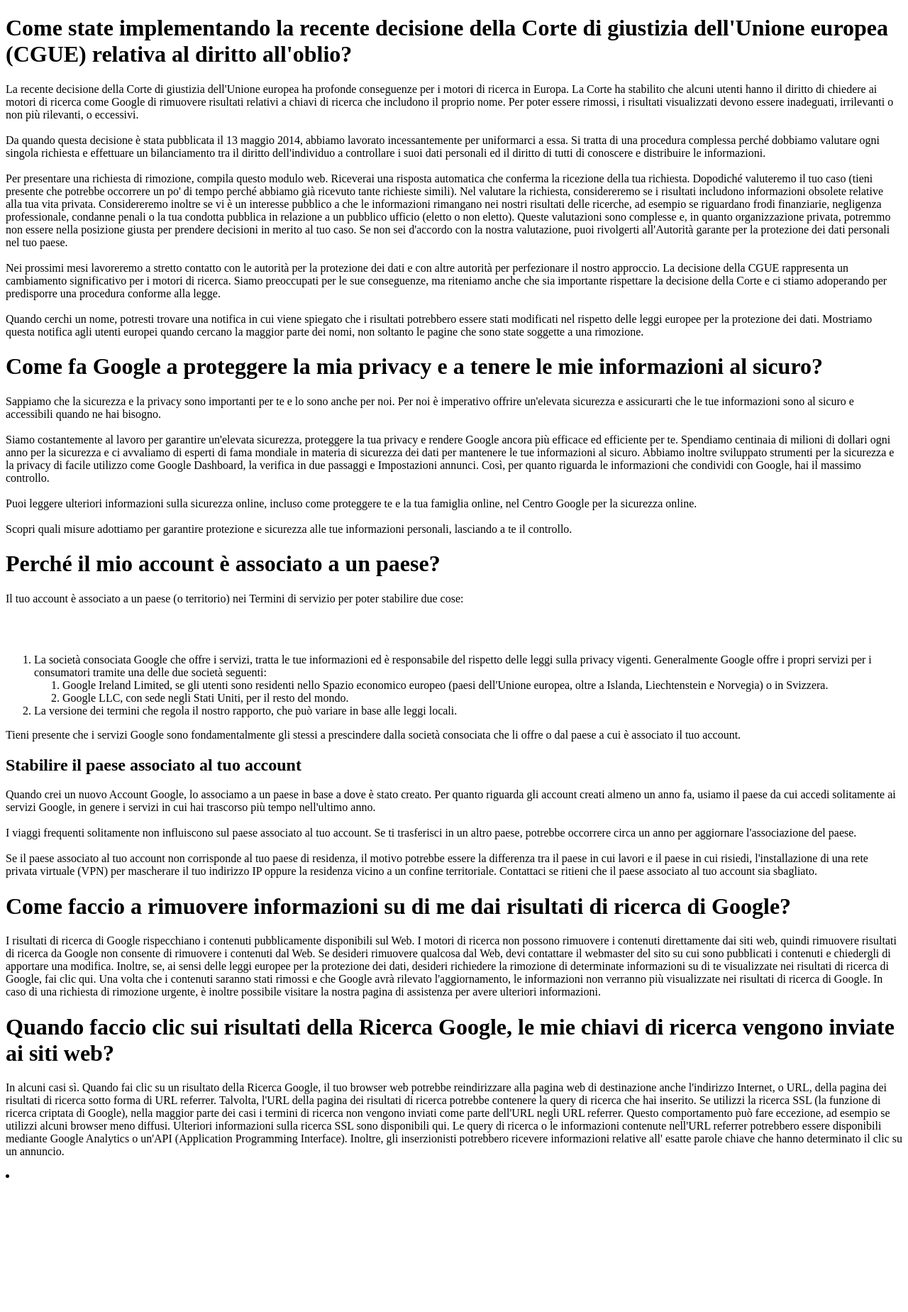
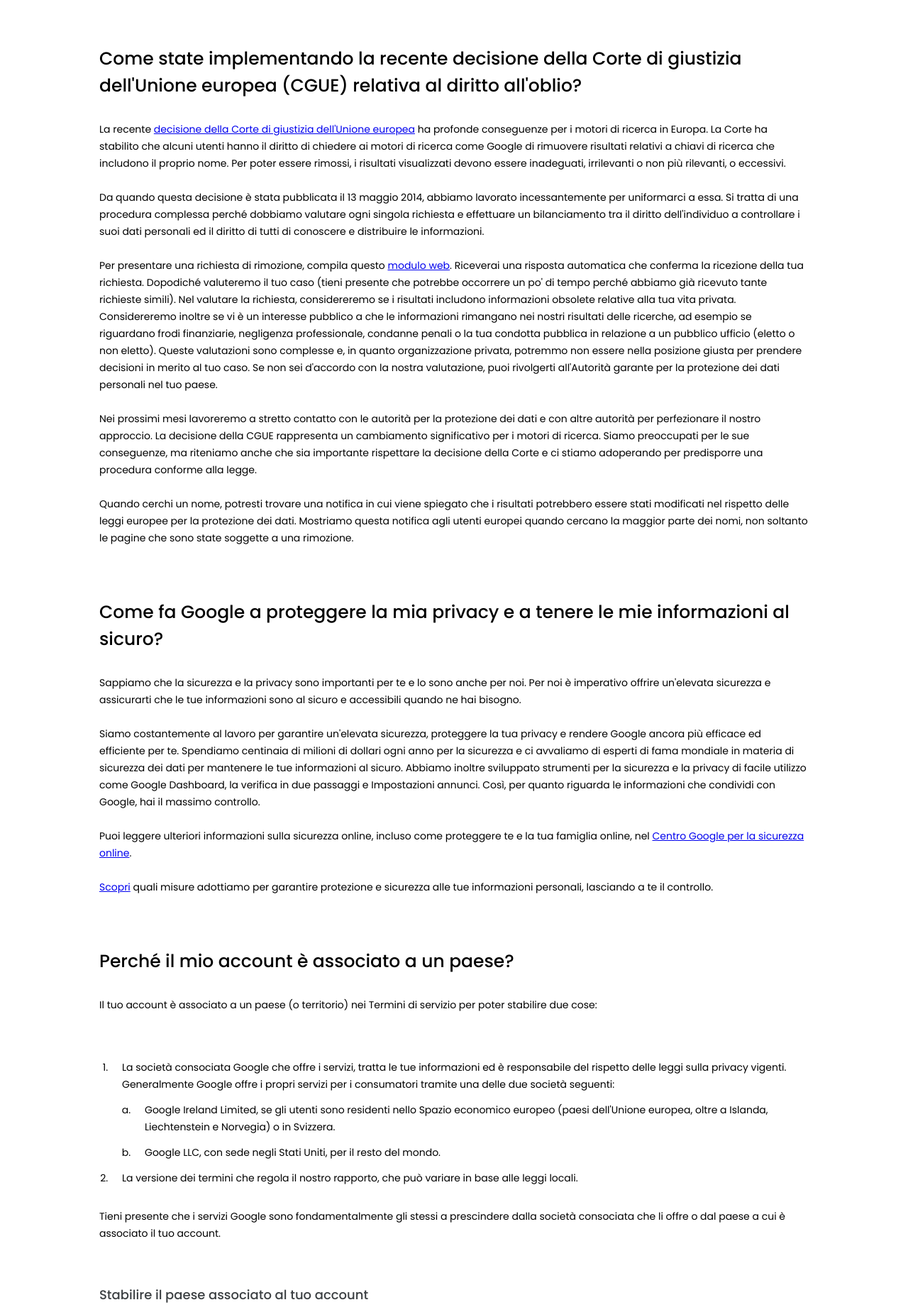
Before and after one commit to LauraMargherita25/php-google-faq, a PHP site: page / in a window 1280 px wide. Shown: the top 1849 px of the page at 71% size. Before the commit the page ends 1660 px from the top, so only its background shows below. Run offline with PHP 8.4, Linux system fonts and the light colour scheme.

Commit message:
Added style

```diff
--- a/index.php
+++ b/index.php
@@ -4,18 +4,25 @@
     <meta charset="UTF-8">
     <meta http-equiv="X-UA-Compatible" content="IE=edge">
     <meta name="viewport" content="width=device-width, initial-scale=1.0">
+
     <title>php-google-faq</title>
+
+    <link rel="stylesheet" href="style/style.css">
+    <link rel="preconnect" href="https://fonts.googleapis.com">
+    <link rel="preconnect" href="https://fonts.gstatic.com" crossorigin>
+    <link href="https://fonts.googleapis.com/css2?family=Poppins:wght@100;200;300;400;500&display=swap" rel="stylesheet">
 </head>
 <body>
+    <main>
         <?php
             $arrFaqs = [
                 [
                     "question" => "<h1>Come state implementando la recente decisione della Corte di giustizia dell'Unione europea (CGUE) relativa al diritto all'oblio?</h1>",
-                "answer" => "<p>La recente decisione della Corte di giustizia dell'Unione europea ha profonde conseguenze per i motori di ricerca in Europa. La Corte ha stabilito che alcuni utenti hanno il diritto di chiedere ai motori di ricerca come Google di rimuovere risultati relativi a chiavi di ricerca che includono il proprio nome. Per poter essere rimossi, i risultati visualizzati devono essere inadeguati, irrilevanti o non più rilevanti, o eccessivi.<br/>
+                    "answer" => "<p>La recente <a href=\"#\">decisione della Corte di giustizia dell'Unione europea</a> ha profonde conseguenze per i motori di ricerca in Europa. La Corte ha stabilito che alcuni utenti hanno il diritto di chiedere ai motori di ricerca come Google di rimuovere risultati relativi a chiavi di ricerca che includono il proprio nome. Per poter essere rimossi, i risultati visualizzati devono essere inadeguati, irrilevanti o non più rilevanti, o eccessivi.<br/>
                     <br/>
                     Da quando questa decisione è stata pubblicata il 13 maggio 2014, abbiamo lavorato incessantemente per uniformarci a essa. Si tratta di una procedura complessa perché dobbiamo valutare ogni singola richiesta e effettuare un bilanciamento tra il diritto dell'individuo a controllare i suoi dati personali ed il diritto di tutti di conoscere e distribuire le informazioni.<br/>
                     <br/>
-                Per presentare una richiesta di rimozione, compila questo modulo web. Riceverai una risposta automatica che conferma la ricezione della tua richiesta. Dopodiché valuteremo il tuo caso (tieni presente che potrebbe occorrere un po' di tempo perché abbiamo già ricevuto tante richieste simili). Nel valutare la richiesta, considereremo se i risultati includono informazioni obsolete relative alla tua vita privata. Considereremo inoltre se vi è un interesse pubblico a che le informazioni rimangano nei nostri risultati delle ricerche, ad esempio se riguardano frodi finanziarie, negligenza professionale, condanne penali o la tua condotta pubblica in relazione a un pubblico ufficio (eletto o non eletto). Queste valutazioni sono complesse e, in quanto organizzazione privata, potremmo non essere nella posizione giusta per prendere decisioni in merito al tuo caso. Se non sei d'accordo con la nostra valutazione, puoi rivolgerti all'Autorità garante per la protezione dei dati personali nel tuo paese.<br/>
+                    Per presentare una richiesta di rimozione, compila questo <a href=\"#\">modulo web</a>. Riceverai una risposta automatica che conferma la ricezione della tua richiesta. Dopodiché valuteremo il tuo caso (tieni presente che potrebbe occorrere un po' di tempo perché abbiamo già ricevuto tante richieste simili). Nel valutare la richiesta, considereremo se i risultati includono informazioni obsolete relative alla tua vita privata. Considereremo inoltre se vi è un interesse pubblico a che le informazioni rimangano nei nostri risultati delle ricerche, ad esempio se riguardano frodi finanziarie, negligenza professionale, condanne penali o la tua condotta pubblica in relazione a un pubblico ufficio (eletto o non eletto). Queste valutazioni sono complesse e, in quanto organizzazione privata, potremmo non essere nella posizione giusta per prendere decisioni in merito al tuo caso. Se non sei d'accordo con la nostra valutazione, puoi rivolgerti all'Autorità garante per la protezione dei dati personali nel tuo paese.<br/>
                     <br/>
                     Nei prossimi mesi lavoreremo a stretto contatto con le autorità per la protezione dei dati e con altre autorità per perfezionare il nostro approccio. La decisione della CGUE rappresenta un cambiamento significativo per i motori di ricerca. Siamo preoccupati per le sue conseguenze, ma riteniamo anche che sia importante rispettare la decisione della Corte e ci stiamo adoperando per predisporre una procedura conforme alla legge.<br/>
                     <br/>
@@ -27,9 +34,9 @@
                     <br/>
                     Siamo costantemente al lavoro per garantire un'elevata sicurezza, proteggere la tua privacy e rendere Google ancora più efficace ed efficiente per te. Spendiamo centinaia di milioni di dollari ogni anno per la sicurezza e ci avvaliamo di esperti di fama mondiale in materia di sicurezza dei dati per mantenere le tue informazioni al sicuro. Abbiamo inoltre sviluppato strumenti per la sicurezza e la privacy di facile utilizzo come Google Dashboard, la verifica in due passaggi e Impostazioni annunci. Così, per quanto riguarda le informazioni che condividi con Google, hai il massimo controllo.<br/>
                     <br/>
-                Puoi leggere ulteriori informazioni sulla sicurezza online, incluso come proteggere te e la tua famiglia online, nel Centro Google per la sicurezza online.<br/>
+                    Puoi leggere ulteriori informazioni sulla sicurezza online, incluso come proteggere te e la tua famiglia online, nel <a href=\"#\">Centro Google per la sicurezza online</a>.<br/>
                     <br/>
-                Scopri quali misure adottiamo per garantire protezione e sicurezza alle tue informazioni personali, lasciando a te il controllo.</p>",
+                    <a href=\"#\">Scopri</a> quali misure adottiamo per garantire protezione e sicurezza alle tue informazioni personali, lasciando a te il controllo.</p>",
                 ],
                 [
                     "question" => "<h1>Perché il mio account è associato a un paese?</h1>",
@@ -37,7 +44,7 @@
                     <br/>
                     <ol>
                         <li>La società consociata Google che offre i servizi, tratta le tue informazioni ed è responsabile del rispetto delle leggi sulla privacy vigenti. Generalmente Google offre i propri servizi per i consumatori tramite una delle due società seguenti:
-                        <ol>
+                            <ol type=\"a\">
                                 <li> Google Ireland Limited, se gli utenti sono residenti nello Spazio economico europeo (paesi dell'Unione europea, oltre a Islanda, Liechtenstein e Norvegia) o in Svizzera.</li>
 
                                 <li>Google LLC, con sede negli Stati Uniti, per il resto del mondo.</li>
@@ -55,15 +62,15 @@
                     <br/>
                     I viaggi frequenti solitamente non influiscono sul paese associato al tuo account. Se ti trasferisci in un altro paese, potrebbe occorrere circa un anno per aggiornare l'associazione del paese.<br/>
                     <br/>
-                Se il paese associato al tuo account non corrisponde al tuo paese di residenza, il motivo potrebbe essere la differenza tra il paese in cui lavori e il paese in cui risiedi, l'installazione di una rete privata virtuale (VPN) per mascherare il tuo indirizzo IP oppure la residenza vicino a un confine territoriale. Contattaci se ritieni che il paese associato al tuo account sia sbagliato.</p>",
+                    Se il paese associato al tuo account non corrisponde al tuo paese di residenza, il motivo potrebbe essere la differenza tra il paese in cui lavori e il paese in cui risiedi, l'installazione di una rete privata virtuale (VPN) per mascherare il tuo indirizzo IP oppure la residenza vicino a un confine territoriale. <a href=\"#\">Contattaci</a> se ritieni che il paese associato al tuo account sia sbagliato.</p>",
                 ],
                 [
                     "question" => "<h1>Come faccio a rimuovere informazioni su di me dai risultati di ricerca di Google?</h1>",
-                "answer" => "<p>I risultati di ricerca di Google rispecchiano i contenuti pubblicamente disponibili sul Web. I motori di ricerca non possono rimuovere i contenuti direttamente dai siti web, quindi rimuovere risultati di ricerca da Google non consente di rimuovere i contenuti dal Web. Se desideri rimuovere qualcosa dal Web, devi contattare il webmaster del sito su cui sono pubblicati i contenuti e chiedergli di apportare una modifica. Inoltre, se, ai sensi delle leggi europee per la protezione dei dati, desideri richiedere la rimozione di determinate informazioni su di te visualizzate nei risultati di ricerca di Google, fai clic qui. Una volta che i contenuti saranno stati rimossi e che Google avrà rilevato l'aggiornamento, le informazioni non verranno più visualizzate nei risultati di ricerca di Google. In caso di una richiesta di rimozione urgente, è inoltre possibile visitare la nostra pagina di assistenza per avere ulteriori informazioni.</p>",
+                    "answer" => "<p>I risultati di ricerca di Google rispecchiano i contenuti pubblicamente disponibili sul Web. I motori di ricerca non possono rimuovere i contenuti direttamente dai siti web, quindi rimuovere risultati di ricerca da Google non consente di rimuovere i contenuti dal Web. Se desideri rimuovere qualcosa dal Web, devi <a href=\"#\">contattare il webmaster</a> del sito su cui sono pubblicati i contenuti e chiedergli di apportare una modifica. Inoltre, se, ai sensi delle leggi europee per la protezione dei dati, desideri richiedere la rimozione di determinate informazioni su di te visualizzate nei risultati di ricerca di Google, <a href=\"#\">fai clic qui</a>. Una volta che i contenuti saranno stati rimossi e che Google avrà rilevato l'aggiornamento, le informazioni non verranno più visualizzate nei risultati di ricerca di Google. In caso di una richiesta di rimozione urgente, è inoltre possibile <a href=\"#\">visitare la nostra pagina di assistenza per avere ulteriori informazioni</a>.</p>",
                 ],
                 [
                     "question" => "<h1>Quando faccio clic sui risultati della Ricerca Google, le mie chiavi di ricerca vengono inviate ai siti web?</h1>",
-                "answer" => "<p>In alcuni casi sì. Quando fai clic su un risultato della Ricerca Google, il tuo browser web potrebbe reindirizzare alla pagina web di destinazione anche l'indirizzo Internet, o URL, della pagina dei risultati di ricerca sotto forma di URL referrer. Talvolta, l'URL della pagina dei risultati di ricerca potrebbe contenere la query di ricerca che hai inserito. Se utilizzi la ricerca SSL (la funzione di ricerca criptata di Google), nella maggior parte dei casi i termini di ricerca non vengono inviati come parte dell'URL negli URL referrer. Questo comportamento può fare eccezione, ad esempio se utilizzi alcuni browser meno diffusi. Ulteriori informazioni sulla ricerca SSL sono disponibili qui. Le query di ricerca o le informazioni contenute nell'URL referrer potrebbero essere disponibili mediante Google Analytics o un'API (Application Programming Interface). Inoltre, gli inserzionisti potrebbero ricevere informazioni relative all' esatte parole chiave che hanno determinato il clic su un annuncio.</p>",
+                    "answer" => "<p>In alcuni casi sì. Quando fai clic su un risultato della Ricerca Google, il tuo browser web potrebbe reindirizzare alla pagina web di destinazione anche l'indirizzo Internet, o URL, della pagina dei risultati di ricerca sotto forma di <a href=\"#\">URL referrer</a>. Talvolta, l'URL della pagina dei risultati di ricerca potrebbe contenere la query di ricerca che hai inserito. Se utilizzi la ricerca SSL (la funzione di ricerca criptata di Google), nella maggior parte dei casi i termini di ricerca non vengono inviati come parte dell'URL negli URL referrer. Questo comportamento può fare eccezione, ad esempio se utilizzi alcuni browser meno diffusi. Ulteriori informazioni sulla ricerca SSL sono disponibili <a href=\"#\">qui</a>. Le query di ricerca o le informazioni contenute nell'URL referrer potrebbero essere disponibili mediante Google Analytics o un'API (Application Programming Interface). Inoltre, gli inserzionisti potrebbero ricevere informazioni relative all' esatte parole chiave che hanno determinato il clic su un annuncio.</p>",
                 ],
             ];
 
@@ -73,6 +80,6 @@
                 }
             }
         ?>
-    <li></li>
+    </main>
 </body>
 </html>
--- /dev/null
+++ b/style/style.css
@@ -0,0 +1,49 @@
+*{
+    padding: 0;
+    margin: 0;
+    box-sizing: border-box;
+}
+
+:root{
+    font-family:  'Poppins', sans-serif;
+    font-size: 14px;
+}
+
+main{
+    width: 1000px;
+    margin: 0 auto;
+}
+
+h1{
+    padding-top: 64px;
+
+    font-size: 25px;
+    font-weight: 500;
+}
+
+h2{
+    color: #3c4043;
+    font-weight: 500;
+    font-size: 18px;
+    line-height: 26px;
+    margin: 0;
+    padding-top: 52px;
+}
+
+p{
+    padding-top: 20px;
+    margin: 10px 0;
+
+    line-height: 24px;
+}
+
+ul, ol {
+    margin: 0 0 0 16px;
+    padding: 0;
+}
+
+li{
+    padding-top: 12px;
+    padding-left: 16px;
+    line-height: 24px;
+}
```
Lines whose indentation alone changed are shown as unchanged.
